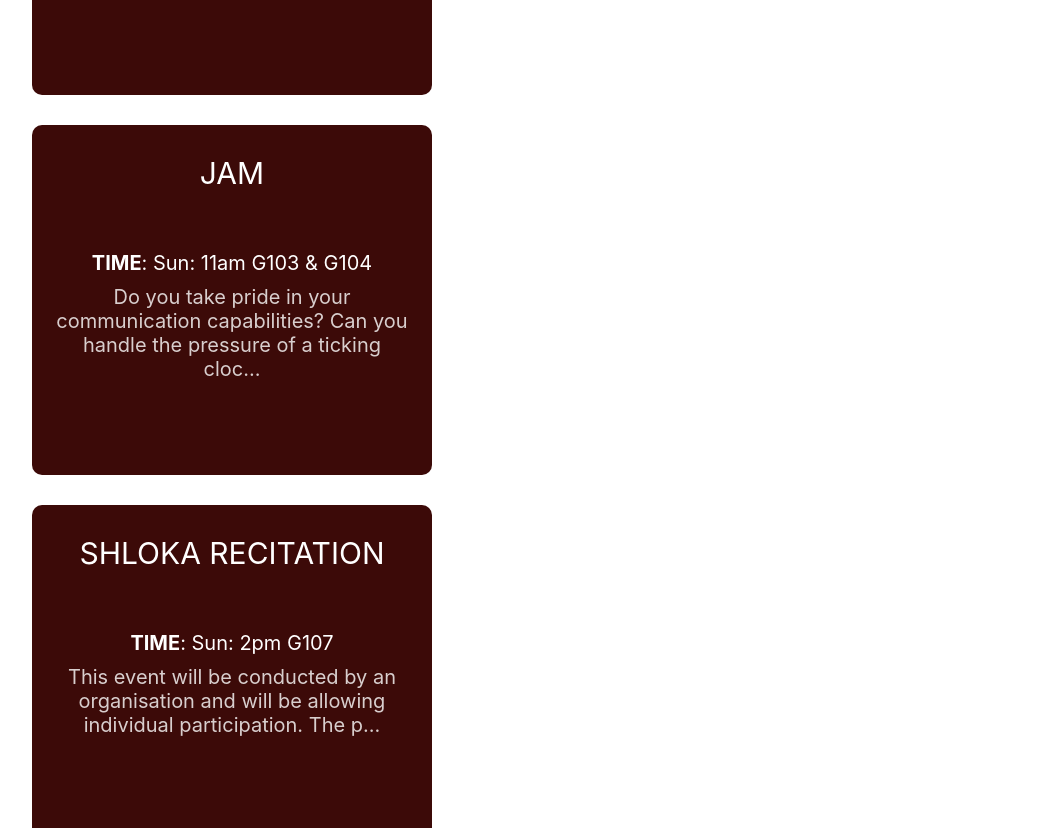
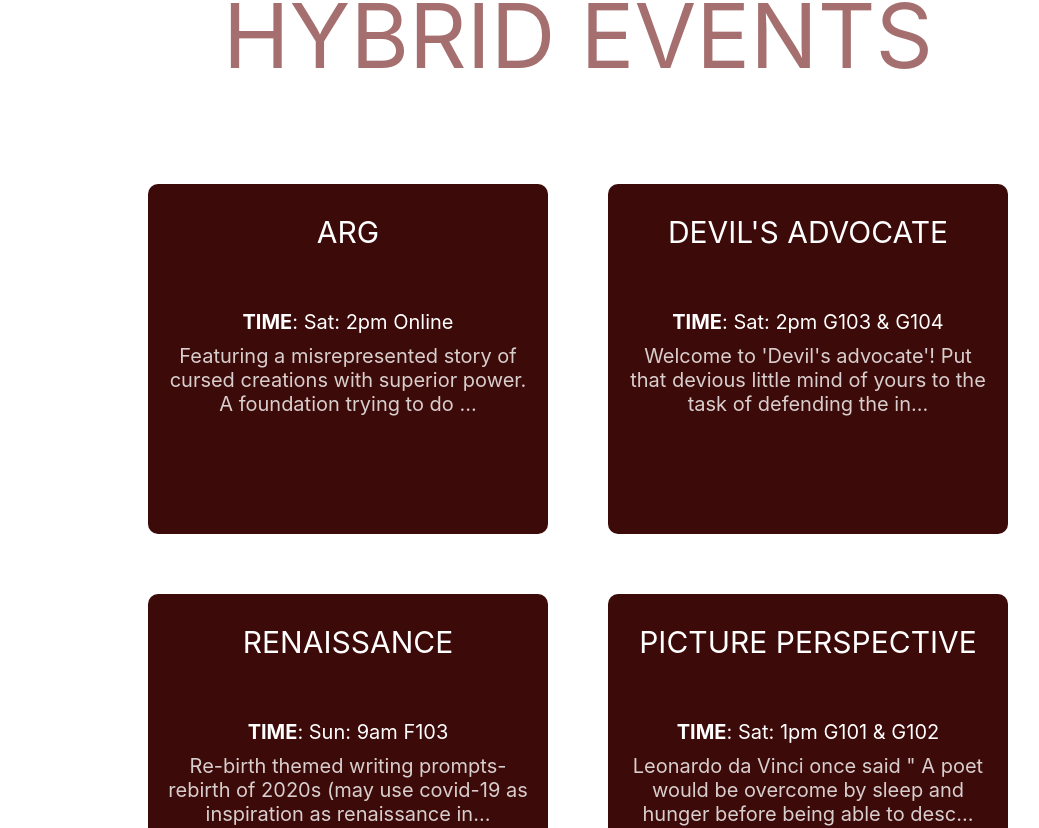
Before and after one commit to Swayam-Shree/VerbaMaximus24, a Next.js app: page /events in a window 1280 px wide. Shown: the part 3254-4082 px from the top of the page, without its empty margins (62-1101 px from the left). Built offline with nearby package versions, Linux system fonts and the light colour scheme.

Commit message:
fixed events

```diff
--- a/pages/Components/LandingPage.css
+++ b/pages/Components/LandingPage.css
@@ -139,6 +139,11 @@
 .landing-cards {
   margin-top: 5%;
   width: 90%;
+  display: flex;
+  flex-direction: row;
+  flex-wrap: nowrap;
+  flex-flow: wrap;
+  justify-content: center;
 }
 .landing-card {
   border-radius: 10px;
```
